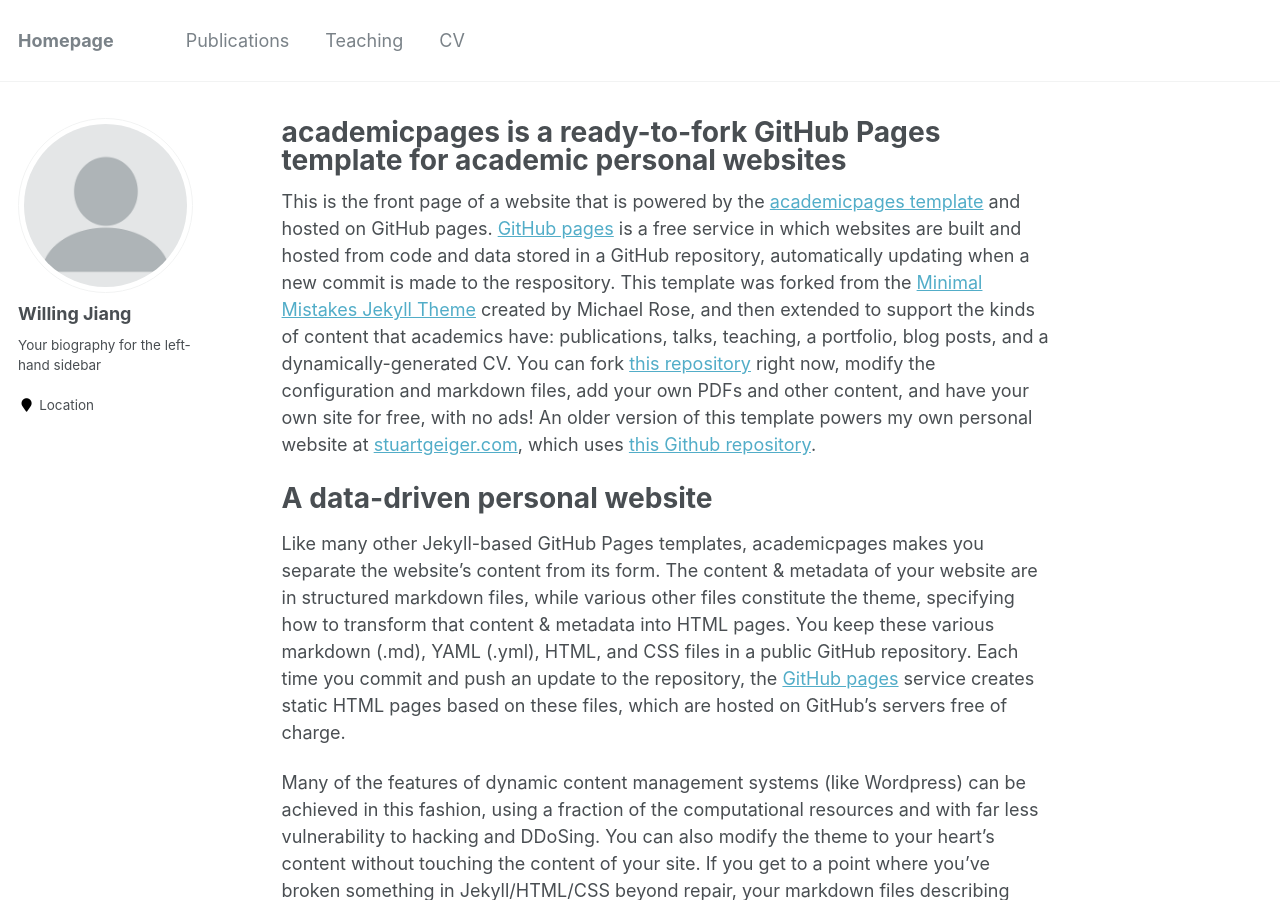
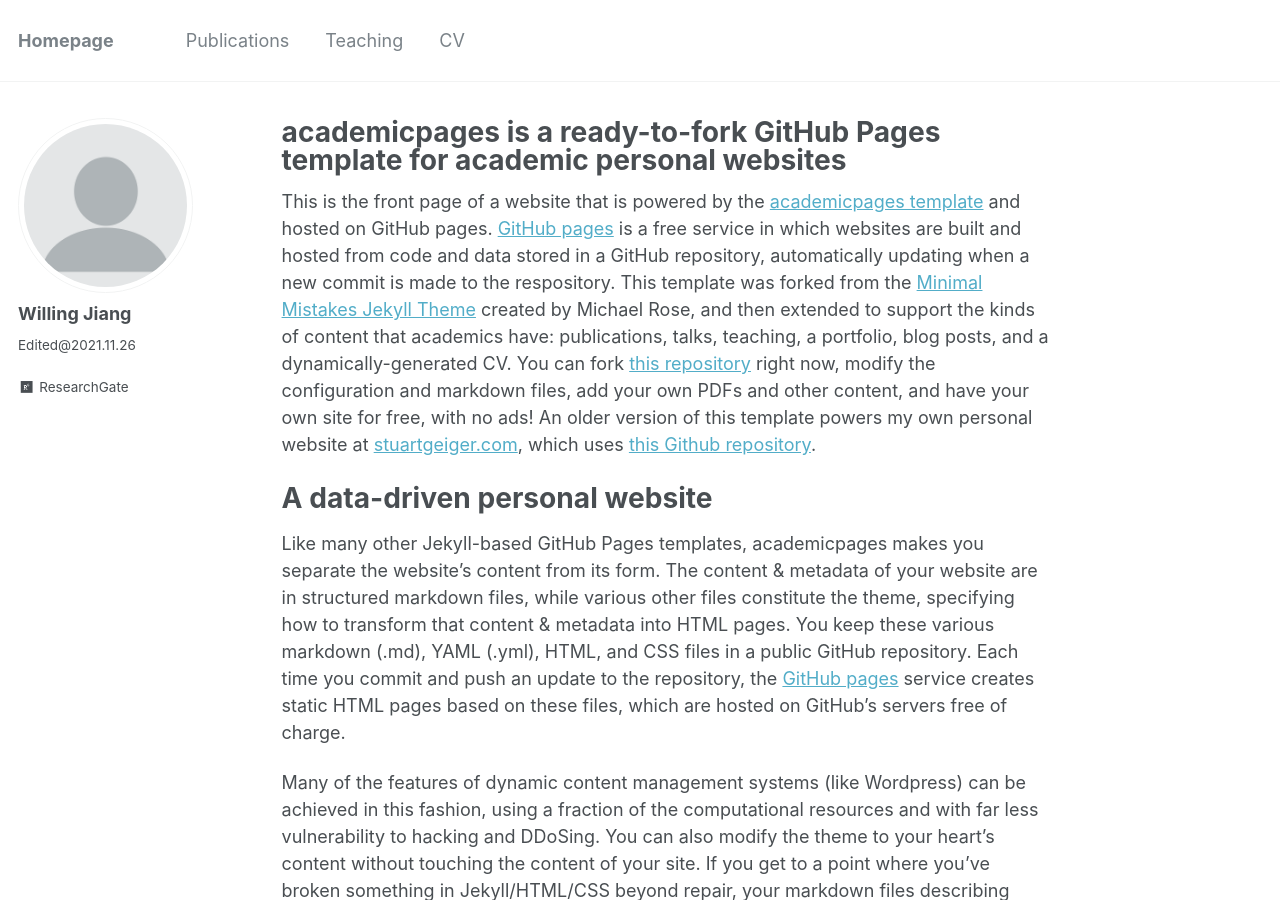
Before and after one commit to willingjiang/willingjiang.github.io, a Jekyll site: the page built from _pages/about.md, in a window 1280 px wide and 900 px high. Built offline with Jekyll 4.4.1, drawn with Linux system fonts in a browser that asks for light colours; part of the change alters nothing that is shown.

Commit message:
Update _config.yml

```diff
--- a/_config.yml
+++ b/_config.yml
@@ -82,13 +82,13 @@ analytics:
 author:
   name             : "Willing Jiang"
   avatar           : "profile.png"
-  bio              : "Your biography for the left-hand sidebar"
-  location         : "Location"
+  bio              : "Edited@2021.11.26" #"Your biography for the left-hand sidebar"
+  location         : #"Location"
   employer         :
   pubmed           : #"https://www.ncbi.nlm.nih.gov/pubmed/?term=john+snow"
   googlescholar    : #"http://yourfullgooglescholarurl.com"
   email            :
-  researchgate     :  # example: "https://www.researchgate.net/profile/yourprofile"
+  researchgate     : https://www.researchgate.net/profile/Shixiao-Jiang # example: "https://www.researchgate.net/profile/yourprofile"
   uri              :
   bitbucket        :
   codepen          :
```
